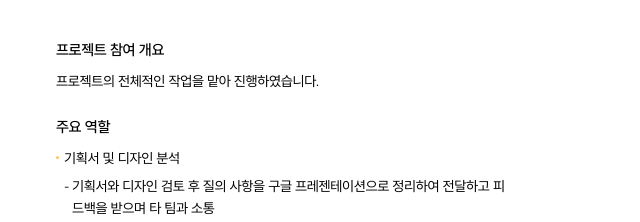
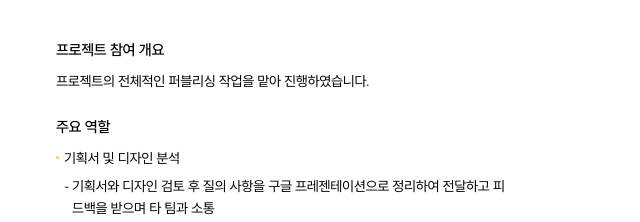
Before and after one commit to sinbhs/portfolio_2025, a website: page html/experience/experience_10_dk.html in a window 1280 px wide. Shown: the part 500-722 px from the top of the page, 614-1254 px from the left. Drawn offline with Linux system fonts and the light colour scheme; animation ran at ten frames a second; files whose address does not match are found by name; a web font is replaced by a local one.

Commit message:
commit changes

```diff
--- a/html/experience/experience_10_dk.html
+++ b/html/experience/experience_10_dk.html
@@ -24,7 +24,7 @@
     <meta name="twitter:description" content="경력 퍼블리셔 송지우 포트폴리오입니다.">
     <meta name="format-detection" content="telephone=no, address=no, email=no">
 
-    <title>SongJiwoo Portfolio</title>
+    <title>Song Jiwoo's Portfolio</title>
 
     <!-- favicon
     ================================================== -->
@@ -159,7 +159,7 @@
                         <!-- right-area -->
                         <div class="right-area">
                             <h4 class="scont-tit-sm">프로젝트 참여 개요</h4>
-                            <p class="btext">프로젝트의 전체적인 작업을 맡아 진행하였습니다.</p>
+                            <p class="btext">프로젝트의 전체적인 퍼블리싱 작업을 맡아 진행하였습니다.</p>
 
                             <h4 class="scont-tit-sm">주요 역할</h4>
                             <ul class="info-text-list">
```
Also changed, not shown: html/experience/experience_01_ny.html (+1 -1 lines), html/experience/experience_02_vhom.html (+1 -1 lines), html/experience/experience_03_kyobo.html (+1 -1 lines), html/experience/experience_04_lotte.html (+1 -1 lines), html/experience/experience_05_kt_caike.html (+1 -1 lines), html/experience/experience_06_kt_mrss.html (+1 -1 lines), html/experience/experience_07_bucket.html (+1 -1 lines), html/experience/experience_08_gugus.html (+1 -1 lines), html/experience/experience_09_appilogue.html (+2 -2 lines), index.html (+1 -1 lines).
